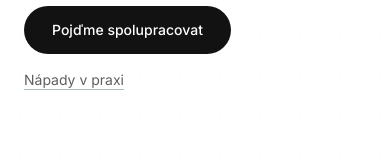
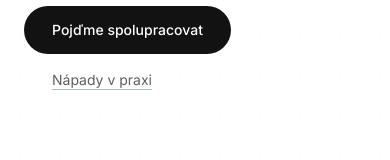
Before and after one commit to kleckadaniel/novy-web, a Next.js app: page / in a window 390 px wide. Shown: the part 543-703 px from the top of the page. Built offline with nearby package versions, Linux system fonts and the light colour scheme.

Commit message:
align secondary CTA with primary button text on mobile (pl-7)

```diff
--- a/src/components/sections/Hero.tsx
+++ b/src/components/sections/Hero.tsx
@@ -64,7 +64,7 @@ export default function Hero({ data }: HeroProps) {
           {/* Secondary — text link */}
           <a
             href="#sluzby"
-            className="text-sm text-c-text-2 hover:text-c-accent underline underline-offset-4 decoration-[rgba(15,61,62,0.35)] hover:decoration-c-accent transition-colors"
+            className="pl-7 sm:pl-0 text-sm text-c-text-2 hover:text-c-accent underline underline-offset-4 decoration-[rgba(15,61,62,0.35)] hover:decoration-c-accent transition-colors"
           >
             {data.secondaryCta}
           </a>
```
